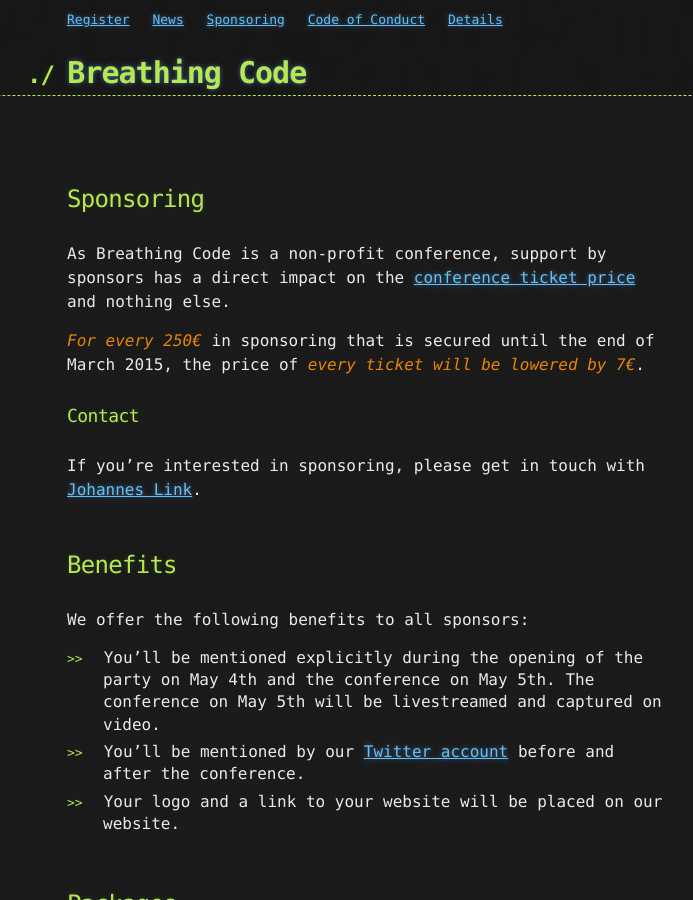
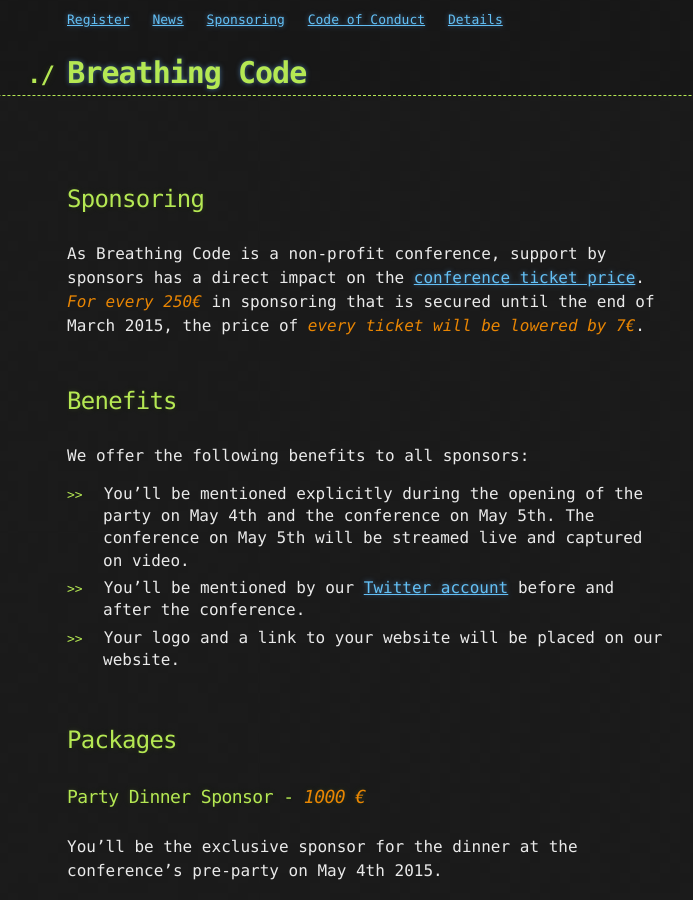
Before and after one commit to BreathingCode/BreathingCode.github.io, a Jekyll site: the page built from sponsoring.md, in a window 1280 px wide and 900 px high. Shown: the whole window, without its empty margins (273-966 px from the left). Built offline with Jekyll 4.4.1, drawn with Linux system fonts in a browser that asks for light colours; nearby versions of some CDN libraries; Markdown is read by kramdown in place of the engine named in the settings.

Commit message:
Kleine Korrekturen - Sponsoringpakete noch unverändert

```diff
--- a/sponsoring.md
+++ b/sponsoring.md
@@ -5,16 +5,9 @@
 ## Sponsoring
 
 As Breathing Code is a non-profit conference, support by sponsors has a direct
-impact on the [conference ticket price](/register.html) and nothing else.
-
+impact on the [conference ticket price](/register.html).
 *For every 250€* in sponsoring that is secured until the end of March 2015, the
 price of *every ticket will be lowered by 7€*.
-
-
-### Contact
-
-If you're interested in sponsoring, please get in touch with [Johannes
-Link](/aboutus.html).
 
 
 ## Benefits
@@ -22,7 +15,7 @@
 We offer the following benefits to all sponsors:
 
 * You'll be mentioned explicitly during the opening of the party on May 4th and
-  the conference on May 5th. The conference on May 5th will be livestreamed and
+  the conference on May 5th. The conference on May 5th will be streamed live and
   captured on video.
 * You'll be mentioned by our [Twitter account](https://twitter.com/breathing_code) before and after the conference.
 * Your logo and a link to your website will be placed on our website.
@@ -79,5 +72,5 @@
 
 ## Interested in Sponsoring Breathing Code?
 
-If you're interested in sponsoring, please get in touch with [Johannes
-Link](/aboutus.html).
+If you're interested in sponsoring, please get in touch with
+[Johannes Link](/aboutus.html).
```
Also changed, not shown: aboutus.md (+1 -1 lines), register.md (+3 -3 lines).
